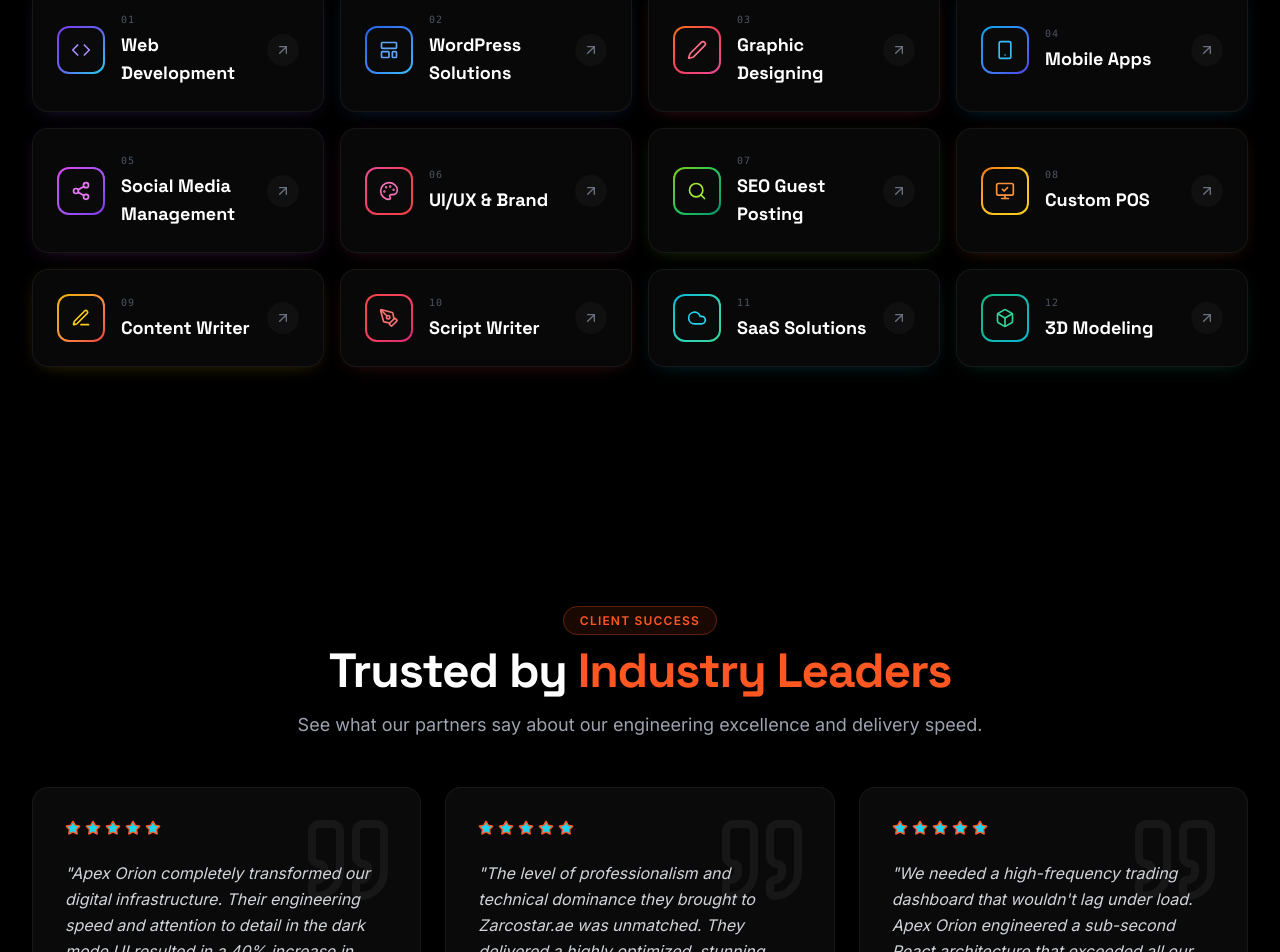
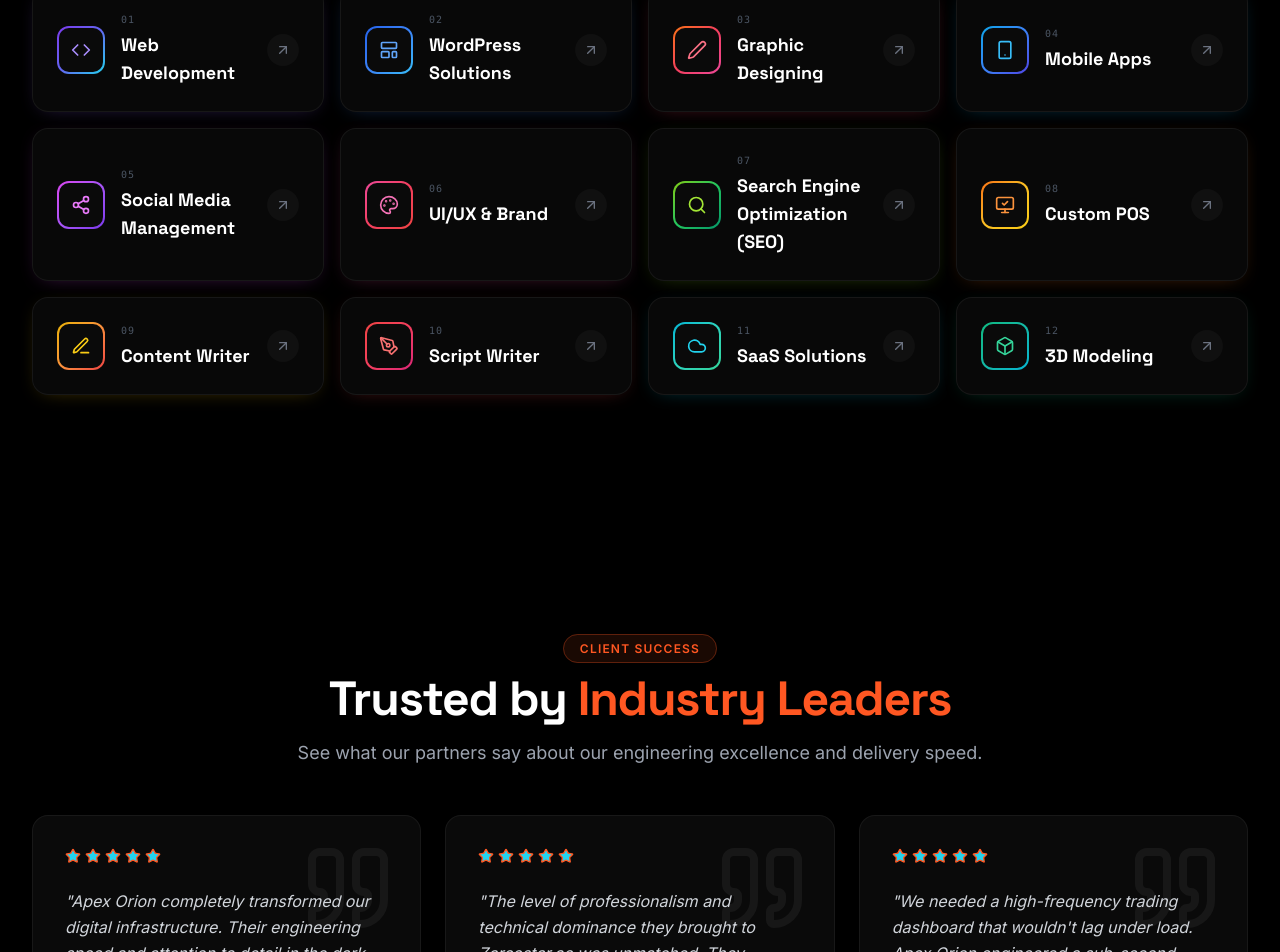
Before and after one commit to asadchaudhary27/apex-orion, a React (Vite) app: page / in a window 1280 px wide. Shown: the part 2507-3459 px from the top of the page. Built offline with nearby package versions, Linux system fonts and the light colour scheme.

Commit message:
Update SEO service from Guest Posting to comprehensive SEO

```diff
--- a/src/components/sections/ServicesGrid.tsx
+++ b/src/components/sections/ServicesGrid.tsx
@@ -76,10 +76,10 @@ export const SERVICES_DATA: ServiceCardData[] = [
     glowColor: 'rgba(236,72,153,0.4)',
   },
   {
-    id: 'seo-guest-posting',
-    title: 'SEO Guest Posting',
-    shortDesc: 'High-authority backlink building to dominate search rankings and drive massive organic traffic. We use strictly white-hat outreach to secure permanent contextual placements on high DA/DR websites relevant to your exact niche.',
-    highlights: ['High DA/DR Sites Only', 'White-Hat Outreach', 'Traffic Boosting', 'Contextual Placements', 'Monthly Rank Reporting'],
+    id: 'search-engine-optimization',
+    title: 'Search Engine Optimization (SEO)',
+    shortDesc: 'Comprehensive SEO strategies to dominate search rankings and drive massive organic traffic. We utilize technical SEO, on-page optimization, and high-quality link building to ensure your business stays at the top of search results.',
+    highlights: ['Technical SEO Audits', 'On-Page Optimization', 'White-Hat Link Building', 'Keyword Strategy', 'Monthly Rank Reporting'],
     icon: Search,
     gradient: 'from-lime-500 via-green-500 to-emerald-600',
     iconColor: 'text-lime-400',
```
